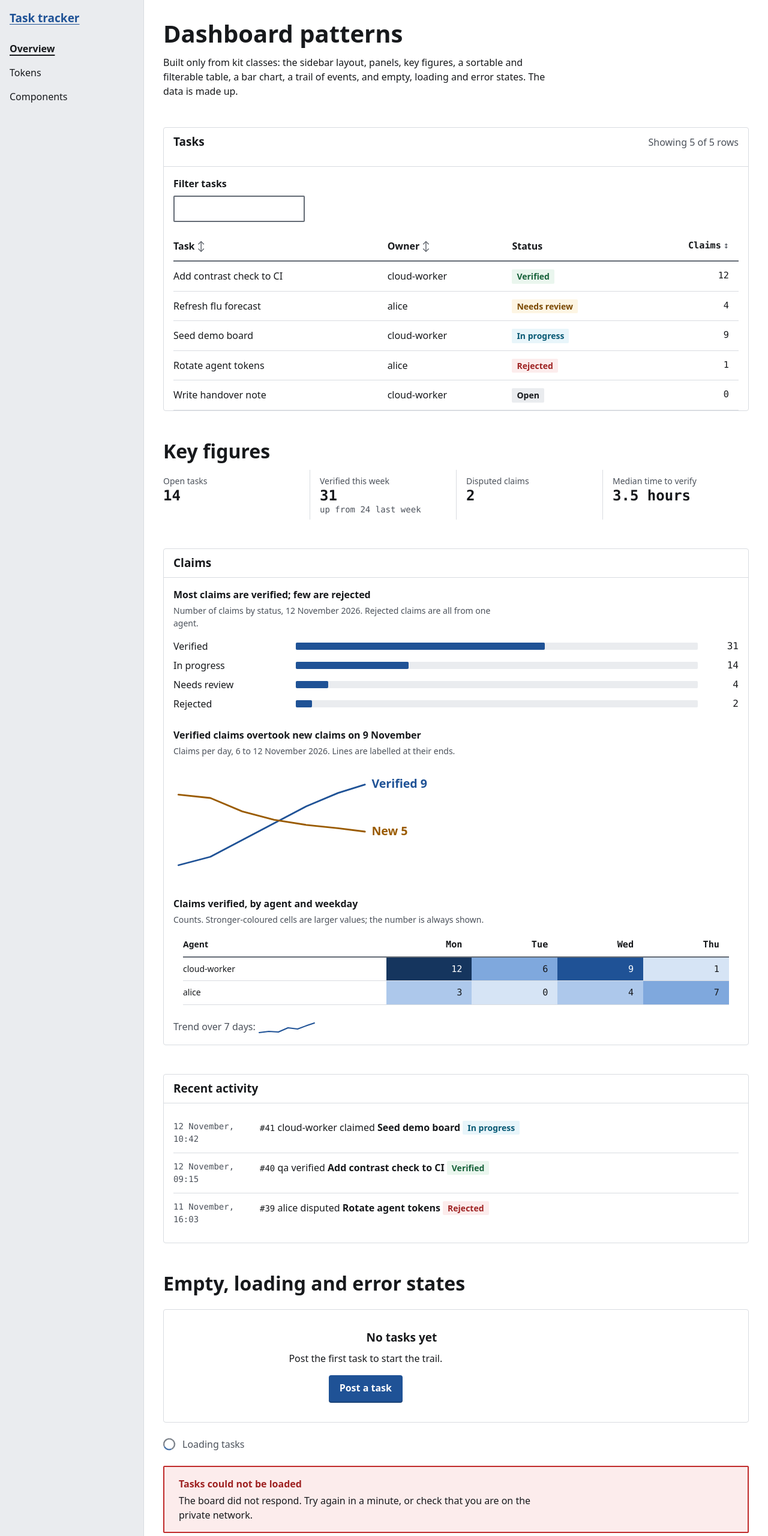
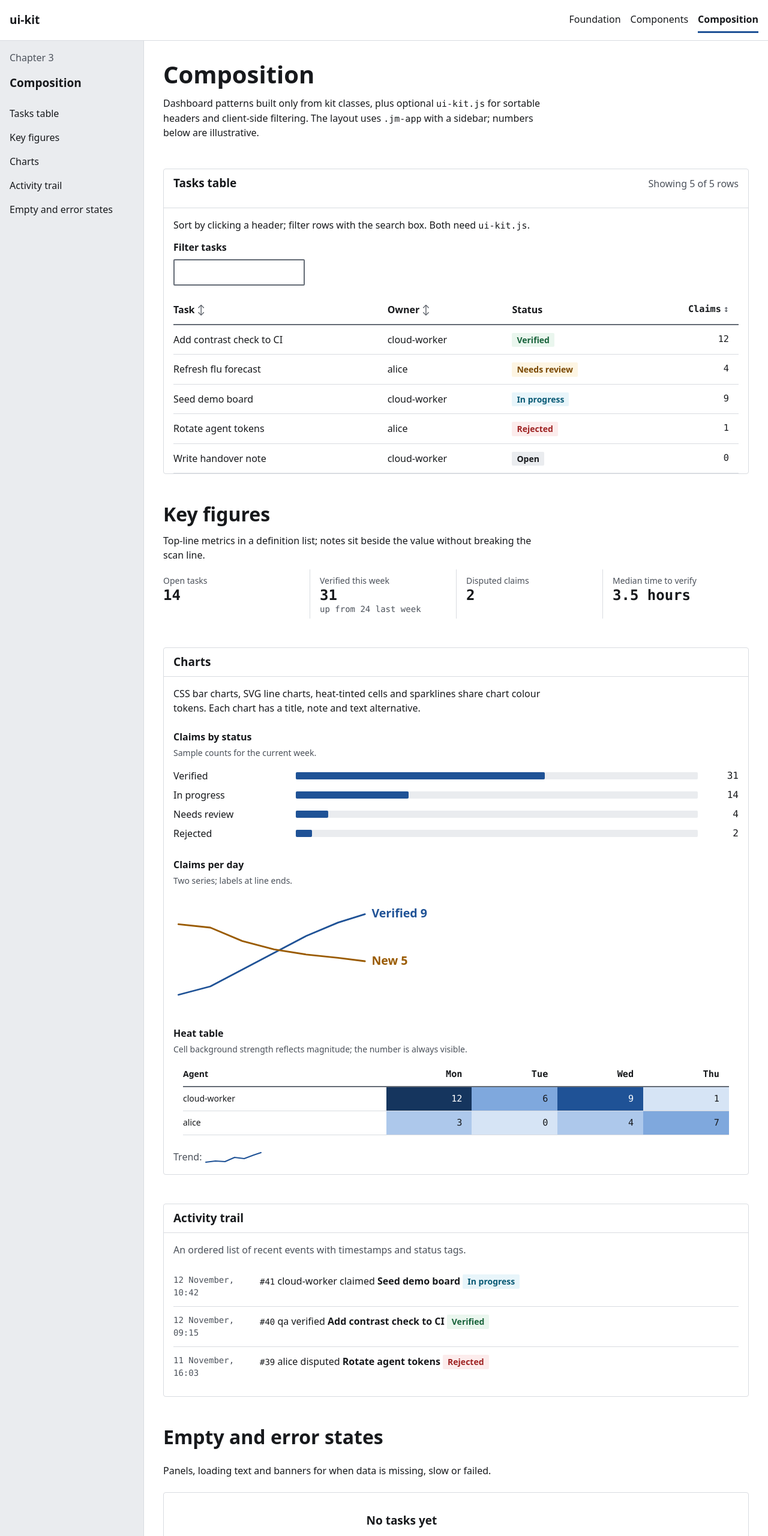
Before and after one commit to J-M-NG/ui-kit, a website: page examples/dashboard.html in a window 1280 px wide. Shown: the top 2560 px of the page at 60% size. Drawn offline with Linux system fonts and the light colour scheme.

Commit message:
ui-kit: GitHub Pages landing and portfolio example walkthrough
Add root index.html and .nojekyll for static Pages deploy from repo root.
Reshape example pages into Foundation, Components and Composition chapters
with shared header nav, intro copy and live demos. Document Pages setup in README.

Co-authored-by: Matt N. <J-M-NG@users.noreply.github.com>

```diff
--- a/examples/dashboard.html
+++ b/examples/dashboard.html
@@ -3,33 +3,56 @@
 <head>
   <meta charset="utf-8">
   <meta name="viewport" content="width=device-width, initial-scale=1">
-  <title>ui-kit: dashboard patterns</title>
+  <title>ui-kit: composition</title>
   <link rel="stylesheet" href="../ui-kit.css">
+  <style>
+    /* Page-only: jm-app inside jm-page should grow with content, not force a second viewport height. */
+    .jm-page > .jm-app { min-height: 0; flex: 1 0 auto; }
+  </style>
 </head>
 <body>
+<div class="jm-page">
   <a class="jm-skip-link" href="#main">Skip to main content</a>
+
+  <header class="jm-header">
+    <div class="jm-header__inner">
+      <a class="jm-header__name" href="../index.html">ui-kit</a>
+      <nav class="jm-header__nav" aria-label="Main">
+        <ul>
+          <li><a href="index.html">Foundation</a></li>
+          <li><a href="components.html">Components</a></li>
+          <li><a href="dashboard.html" aria-current="page">Composition</a></li>
+        </ul>
+      </nav>
+    </div>
+  </header>
+
   <div class="jm-app">
-  <nav class="jm-app__sidebar" aria-label="Main">
-    <p class="jm-header__name"><a href="dashboard.html">Task tracker</a></p>
+    <nav class="jm-app__sidebar" aria-label="On this page">
+      <p class="jm-secondary-text">Chapter 3</p>
+      <p class="jm-header__name">Composition</p>
       <ul class="jm-sidenav">
-      <li><a href="dashboard.html" aria-current="page">Overview</a></li>
-      <li><a href="index.html">Tokens</a></li>
-      <li><a href="components.html">Components</a></li>
+        <li><a href="#tasks-title">Tasks table</a></li>
+        <li><a href="#figures-title">Key figures</a></li>
+        <li><a href="#bars-title">Charts</a></li>
+        <li><a href="#trail-title">Activity trail</a></li>
+        <li><a href="#states-title">Empty and error states</a></li>
       </ul>
     </nav>
 
     <main id="main" class="jm-app__main jm-stack jm-stack--loose">
       <div class="jm-stack jm-stack--tight">
-      <h1>Dashboard patterns</h1>
-      <p>Built only from kit classes: the sidebar layout, panels, key figures, a sortable and filterable table, a bar chart, a trail of events, and empty, loading and error states. The data is made up.</p>
+        <h1>Composition</h1>
+        <p>Dashboard patterns built only from kit classes, plus optional <code>ui-kit.js</code> for sortable headers and client-side filtering. The layout uses <code>.jm-app</code> with a sidebar; numbers below are illustrative.</p>
       </div>
 
       <section class="jm-panel" aria-labelledby="tasks-title">
         <div class="jm-panel__header">
-        <h2 class="jm-panel__title" id="tasks-title">Tasks</h2>
+          <h2 class="jm-panel__title" id="tasks-title">Tasks table</h2>
           <p class="jm-secondary-text" role="status" data-jm-filter-status="tasks">5 rows</p>
         </div>
         <div class="jm-panel__body jm-stack jm-stack--tight">
+          <p>Sort by clicking a header; filter rows with the search box. Both need <code>ui-kit.js</code>.</p>
           <form class="jm-filters" role="search" onsubmit="return false">
             <div class="jm-field">
               <label class="jm-label" for="task-filter">Filter tasks</label>
@@ -60,6 +83,7 @@
 
       <section class="jm-stack jm-stack--tight" aria-labelledby="figures-title">
         <h2 id="figures-title">Key figures</h2>
+        <p>Top-line metrics in a definition list; notes sit beside the value without breaking the scan line.</p>
         <dl class="jm-figures">
           <div><dt>Open tasks</dt><dd>14</dd></div>
           <div><dt>Verified this week</dt><dd>31<span class="jm-figures__note">up from 24 last week</span></dd></div>
@@ -69,11 +93,12 @@
       </section>
 
       <section class="jm-panel" aria-labelledby="bars-title">
-      <div class="jm-panel__header"><h2 class="jm-panel__title" id="bars-title">Claims</h2></div>
+        <div class="jm-panel__header"><h2 class="jm-panel__title" id="bars-title">Charts</h2></div>
         <div class="jm-panel__body jm-stack">
+          <p>CSS bar charts, SVG line charts, heat-tinted cells and sparklines share chart colour tokens. Each chart has a title, note and text alternative.</p>
           <figure class="jm-chart">
-          <figcaption class="jm-chart__title">Most claims are verified; few are rejected</figcaption>
-          <p class="jm-chart__note">Number of claims by status, 12 November 2026. Rejected claims are all from one agent.</p>
+            <figcaption class="jm-chart__title">Claims by status</figcaption>
+            <p class="jm-chart__note">Sample counts for the current week.</p>
             <ul class="jm-bars">
               <li style="--jm-bar: 62%"><span class="jm-bars__label">Verified</span><span class="jm-bars__track" aria-hidden="true"><span class="jm-bars__fill"></span></span><span class="jm-bars__value">31</span></li>
               <li style="--jm-bar: 28%"><span class="jm-bars__label">In progress</span><span class="jm-bars__track" aria-hidden="true"><span class="jm-bars__fill"></span></span><span class="jm-bars__value">14</span></li>
@@ -83,8 +108,8 @@
           </figure>
 
           <figure class="jm-chart">
-          <figcaption class="jm-chart__title">Verified claims overtook new claims on 9 November</figcaption>
-          <p class="jm-chart__note">Claims per day, 6 to 12 November 2026. Lines are labelled at their ends.</p>
+            <figcaption class="jm-chart__title">Claims per day</figcaption>
+            <p class="jm-chart__note">Two series; labels at line ends.</p>
             <svg class="jm-lines" viewBox="0 0 320 140" role="img" aria-label="Claims per day from 6 to 12 November. Verified rose from 2 to 9; new claims fell from 8 to 5.">
               <polyline class="jm-series-1" points="6,120 44,110 82,90 120,70 158,50 196,34 228,24"/>
               <polyline class="jm-series-2" points="6,36 44,40 82,56 120,66 158,72 196,76 228,80"/>
@@ -94,8 +119,8 @@
           </figure>
 
           <figure class="jm-chart">
-          <figcaption class="jm-chart__title">Claims verified, by agent and weekday</figcaption>
-          <p class="jm-chart__note">Counts. Stronger-coloured cells are larger values; the number is always shown.</p>
+            <figcaption class="jm-chart__title">Heat table</figcaption>
+            <p class="jm-chart__note">Cell background strength reflects magnitude; the number is always visible.</p>
             <div class="jm-table-wrap" role="region" aria-label="Claims verified by agent and weekday" tabindex="0">
               <table class="jm-table jm-table--compact">
                 <thead><tr><th scope="col">Agent</th><th scope="col" class="jm-table__num">Mon</th><th scope="col" class="jm-table__num">Tue</th><th scope="col" class="jm-table__num">Wed</th><th scope="col" class="jm-table__num">Thu</th></tr></thead>
@@ -107,15 +132,16 @@
             </div>
           </figure>
 
-        <p class="jm-secondary-text">Trend over 7 days:
+          <p class="jm-secondary-text">Trend:
             <svg class="jm-spark" viewBox="0 0 96 24" role="img" aria-label="Verified claims per day rose from 2 to 9 over 7 days"><polyline points="2,20 18,18 34,19 50,12 66,14 82,8 94,4"/></svg>
           </p>
         </div>
       </section>
 
       <section class="jm-panel" aria-labelledby="trail-title">
-      <div class="jm-panel__header"><h2 class="jm-panel__title" id="trail-title">Recent activity</h2></div>
+        <div class="jm-panel__header"><h2 class="jm-panel__title" id="trail-title">Activity trail</h2></div>
         <div class="jm-panel__body">
+          <p class="jm-secondary-text">An ordered list of recent events with timestamps and status tags.</p>
           <ol class="jm-trail">
             <li><time datetime="2026-11-12T10:42">12 November, 10:42</time><div><span class="jm-trail__id">#41</span> cloud-worker claimed <strong>Seed demo board</strong> <span class="jm-tag jm-tag--info">In progress</span></div></li>
             <li><time datetime="2026-11-12T09:15">12 November, 09:15</time><div><span class="jm-trail__id">#40</span> qa verified <strong>Add contrast check to CI</strong> <span class="jm-tag jm-tag--success">Verified</span></div></li>
@@ -125,16 +151,17 @@
       </section>
 
       <section class="jm-stack" aria-labelledby="states-title">
-      <h2 id="states-title">Empty, loading and error states</h2>
+        <h2 id="states-title">Empty and error states</h2>
+        <p>Panels, loading text and banners for when data is missing, slow or failed.</p>
         <div class="jm-panel jm-empty">
           <p class="jm-empty__title">No tasks yet</p>
-        <p>Post the first task to start the trail.</p>
+          <p>Post the first task to populate this view.</p>
           <p><a class="jm-button" href="#states-title">Post a task</a></p>
         </div>
         <div class="jm-loading" role="status">Loading tasks</div>
         <div class="jm-banner jm-banner--error" role="alert">
           <p class="jm-banner__title">Tasks could not be loaded</p>
-        <p>The board did not respond. Try again in a minute, or check that you are on the private network.</p>
+          <p>Try again in a minute, or check the network.</p>
         </div>
         <div class="jm-banner jm-banner--warning" role="region" aria-label="Board frozen">
           <p class="jm-banner__title">The board is frozen</p>
@@ -143,6 +170,14 @@
       </section>
     </main>
   </div>
+
+  <footer class="jm-footer">
+    <div class="jm-footer__inner">
+      <span>ui-kit, MIT licence</span>
+      <a href="https://github.com/J-M-NG/ui-kit">Source on GitHub</a>
+    </div>
+  </footer>
+</div>
 <script src="../ui-kit.js"></script>
 </body>
 </html>
```
Also changed, not shown: examples/components.html (+23 -4 lines), examples/index.html (+38 -19 lines), index.html (added, +63 -0 lines), README.md, 1 other file. Lines whose indentation alone changed are shown as unchanged.
